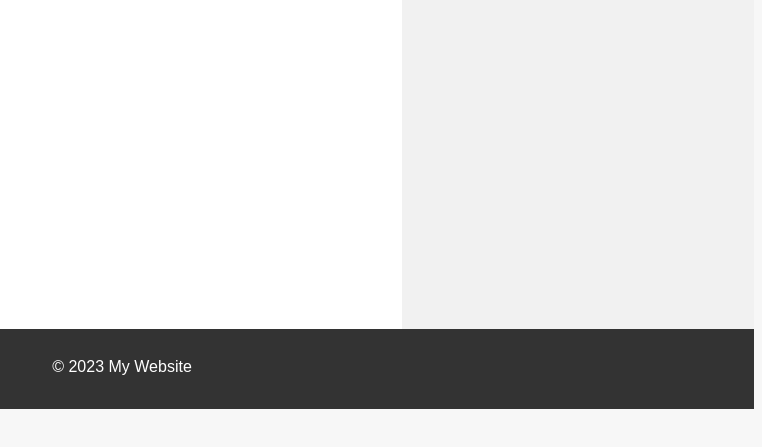
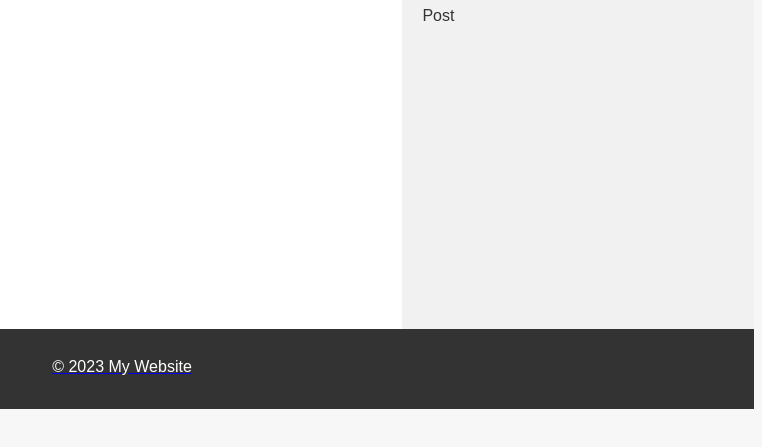
Before and after one commit to mistaguid/Odin-Po, a plain HTML site: page index.html in a window 1280 px wide. Shown: the part 223-670 px from the top of the page, 518-1280 px from the left. Drawn offline with Linux system fonts and the light colour scheme.

Commit message:
Update index.html

```diff
--- a/index.html
+++ b/index.html
@@ -30,6 +30,7 @@
 				<li><a href="#">Post 1</a></li>
 				<li><a href="#">Post 2</a></li>
 				<li><a href="#">Post 3</a></li>
+				<li><a href="#">Post<a</a></li>
 			</ul>
 		</aside>
 	</main>
```
